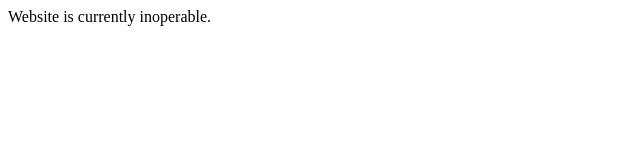
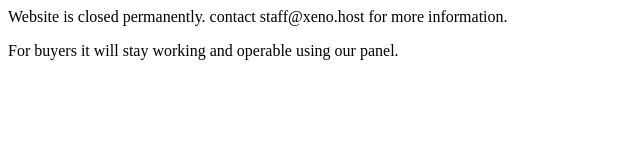
Before and after one commit to eqate/eqate.github.io, a plain HTML site: page index.html in a window 1280 px wide. Shown: the whole page, without its empty margins (0-640 px from the left). Drawn offline with Linux system fonts and the light colour scheme.

Commit message:
Update index.html

```diff
--- a/index.html
+++ b/index.html
@@ -1 +1,2 @@
-Website is currently inoperable.
+<p>Website is closed permanently. contact staff@xeno.host for more information.</p>
+<p>For buyers it will stay working and operable using our panel.</p>
```
